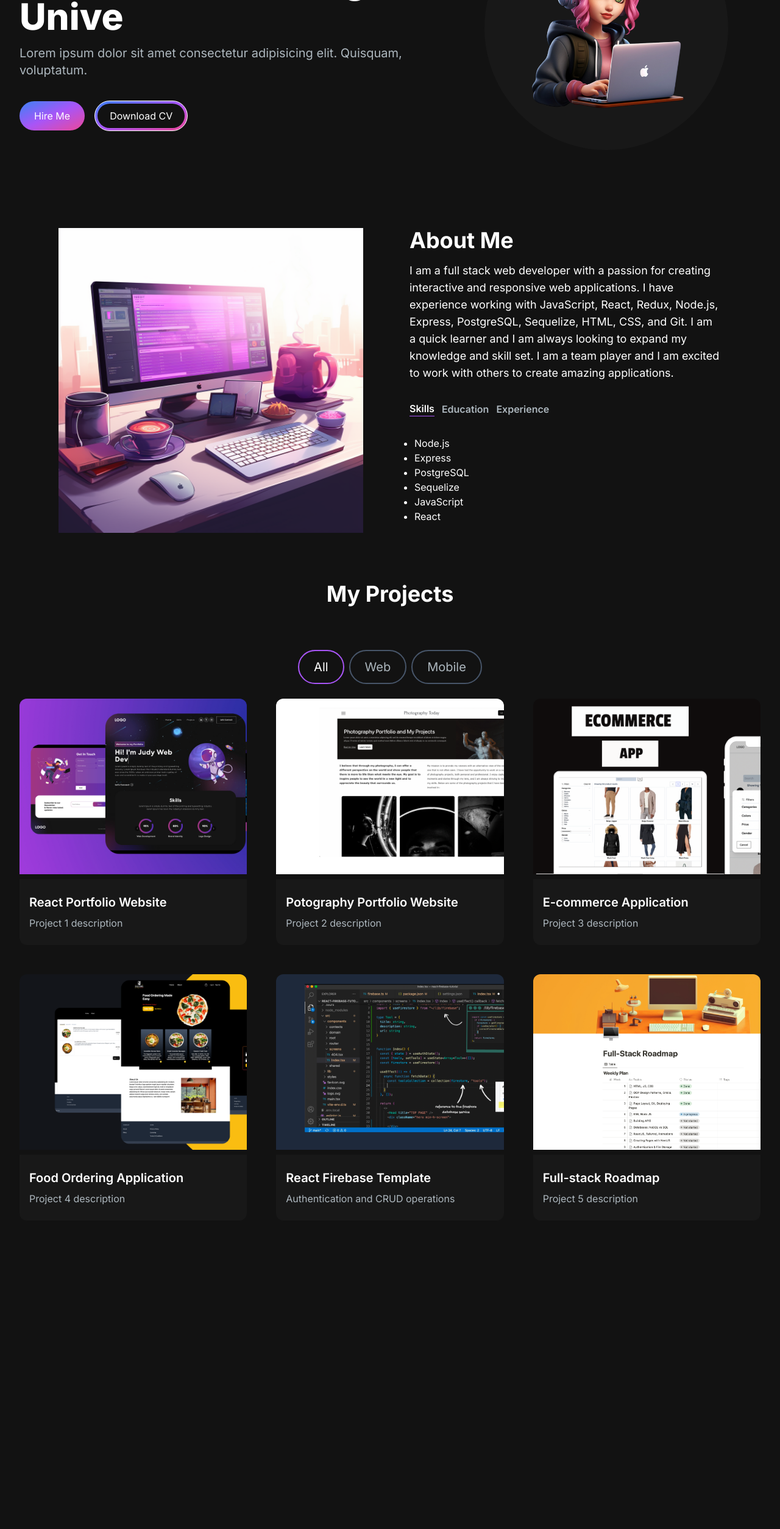
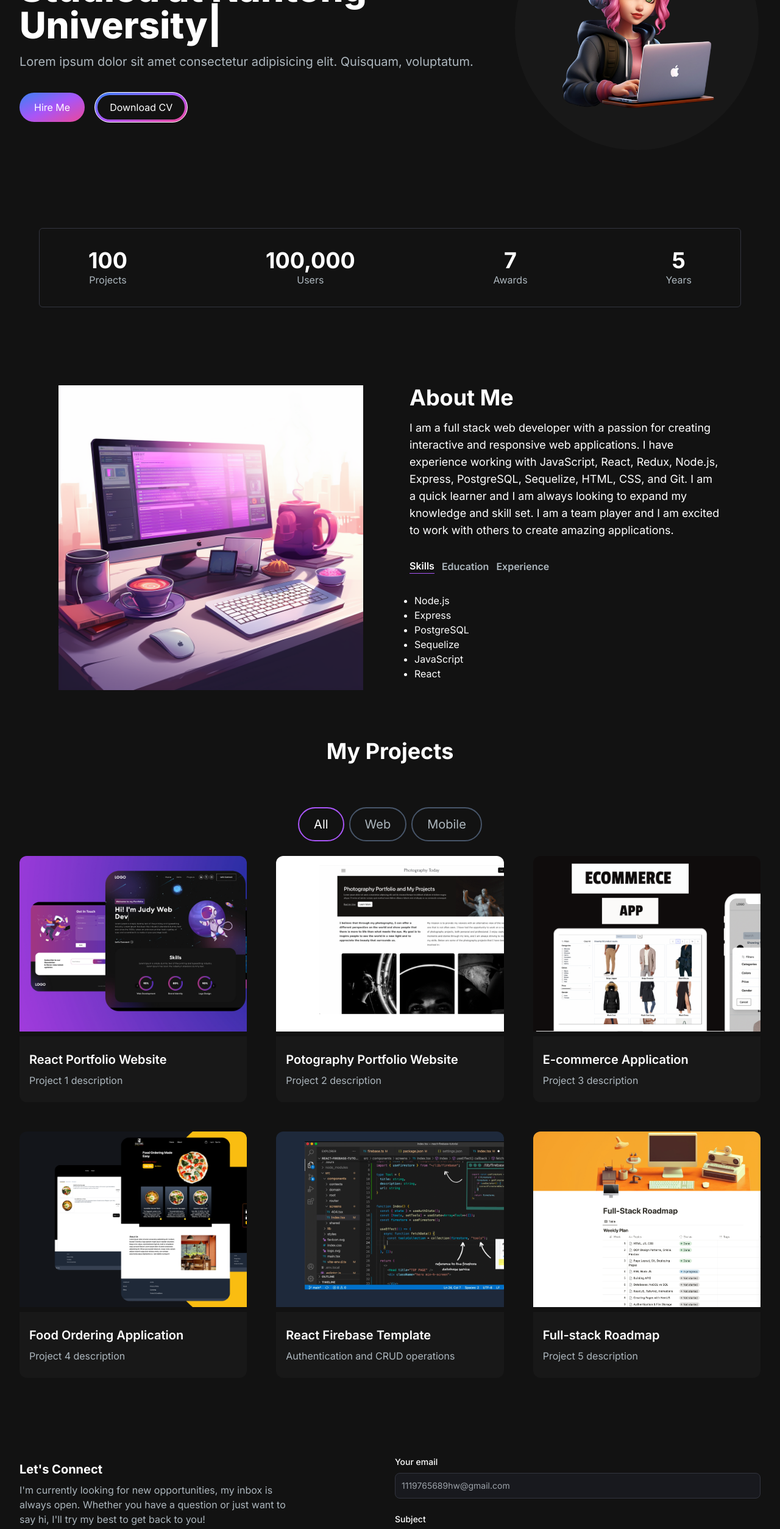
Before and after one commit to Yellowweii/Next-Website, a Next.js app: page / in a window 1280 px wide. Shown: the part 234-2742 px from the top of the page at 61% size. Before the commit the page ends 2252 px from the top, so only its background shows below. Built offline with nearby package versions, Linux system fonts and the light colour scheme.

Commit message:
finish the achievementSection module

```diff
--- a/app/api/send/route.ts
+++ b/app/api/send/route.ts
@@ -10,7 +10,7 @@ export async function POST() {
       from: "Acme <onboarding@resend.dev>",
       to: ["delivered@resend.dev"],
       subject: "Hello world",
-      react: EmailTemplate({ firstName: "John" }) as React.ReactElement,
+      react: EmailTemplate({ firstName: "Yellowwei" }) as React.ReactElement,
     });
 
     return NextResponse.json(data);
--- a/app/layout.tsx
+++ b/app/layout.tsx
@@ -1,28 +1,28 @@
-import Navbar from '@/components/Navbar'
-import './globals.css'
-import type { Metadata } from 'next'
-import { Inter } from 'next/font/google'
+import Navbar from "@/components/Navbar";
+import "./globals.css";
+import type { Metadata } from "next";
+import { Inter } from "next/font/google";
+import Footer from "@/components/Footer";
 
-const inter = Inter({ subsets: ['latin'] })
+const inter = Inter({ subsets: ["latin"] });
 
 export const metadata: Metadata = {
-  title: 'Create Next App',
-  description: 'Generated by create next app',
-}
+  title: "Create Next App",
+  description: "Generated by create next app",
+};
 
-export default function RootLayout({
-  children,
-}: {
-  children: React.ReactNode
-}) {
+export default function RootLayout({ children }: { children: React.ReactNode }) {
   return (
-    <html className='min-h-screen bg-[#121212]' lang="en">
+    <html className="min-h-screen bg-[#121212]" lang="en">
       <body className={inter.className}>
         <header>
           <Navbar />
         </header>
         {children}
+        <footer>
+          <Footer />
+        </footer>
       </body>
     </html>
-  )
+  );
 }
--- a/app/page.tsx
+++ b/app/page.tsx
@@ -1,15 +1,18 @@
 import AboutSection from "@/components/AboutSection";
 import HeroSection from "@/components/HeroSection";
 import ProjectSection from "@/components/ProjectSection";
-import Image from "next/image";
+import EmailSection from "@/components/EmailSection";
+import AchievementsSection from "@/components/AchievementsSection";
 
 export default function Home() {
   return (
     <main className="flex flex-col">
       <div className="container mx-auto px-8 py-4">
         <HeroSection />
+        <AchievementsSection />
         <AboutSection />
         <ProjectSection />
+        <EmailSection />
       </div>
     </main>
   );
--- /dev/null
+++ b/components/AchievementsSection/index.tsx
@@ -0,0 +1,41 @@
+import React from "react";
+
+const achievementsList = [
+  {
+    metric: "Projects",
+    value: "100",
+    postfix: "+",
+  },
+  {
+    prefix: "~",
+    metric: "Users",
+    value: "100,000",
+  },
+  {
+    metric: "Awards",
+    value: "7",
+  },
+  {
+    metric: "Years",
+    value: "5",
+  },
+];
+
+const AchievementsSection = () => {
+  return (
+    <div className="py-8 px-4 xl:gap-16 sm:py-16 xl:px-8">
+      <div className="border-[#33353f] border rounded-md py-8 px-16 flex flex-row items-center justify-between">
+        {achievementsList.map((achievement, index) => {
+          return (
+            <div key={index} className="flex flex-col items-center justify-center mx-4">
+              <h2 className="text-white text-4xl font-bold">{achievement.value}</h2>
+              <p className="text-[#adb7be] text-base">{achievement.metric}</p>
+            </div>
+          );
+        })}
+      </div>
+    </div>
+  );
+};
+
+export default AchievementsSection;
--- a/components/EmailSection/index.tsx
+++ b/components/EmailSection/index.tsx
@@ -1,18 +1,67 @@
 import React from "react";
-import GithubICon from "../../public/github-icon.svg";
-import LinkedInIcon from "../../public/linkedin-icon.svg";
+import GithubIcon from "../../public/github-icon.svg";
+import LinkedinIcon from "../../public/linkedin-icon.svg";
 import Link from "next/link";
 import Image from "next/image";
 
 const EmailSection = () => {
   return (
-    <section className="grid md:grid-cols-2 my-12 py-24 gap-4">
+    <section id="contact" className="grid md:grid-cols-2 my-8 py-24 gap-4">
       <div>
         <h5 className="text-xl font-bold text-white my-2">Let's Connect</h5>
         <p className="text-[#adb7be] mb-4 max-w-md">
           I&apos;m currently looking for new opportunities, my inbox is always open. Whether you have a question or just want to say hi, I&apos;ll try my best to get back to you!
         </p>
-        <div className="socials flex flex-row gap-2"></div>
+        <div className="socials flex flex-row gap-2">
+          <Link href="https://www.github.com">
+            <Image src={GithubIcon} alt="Github Icon" />
+          </Link>
+          <Link href="https://www.linkedin.com">
+            <Image src={LinkedinIcon} alt="Github Icon" />
+          </Link>
+        </div>
+      </div>
+      <div>
+        <form className="flex flex-col gap-6">
+          <div>
+            <label htmlFor="email" className="text-white block mb-2 text-sm font-medium">
+              Your email
+            </label>
+            <input
+              className="bg-[#18191e] border border-[#33353f] placeholder-[#9ca2a9] text-sm text-gray-100 rounded-lg block w-full p-2.5"
+              type="email"
+              id="email"
+              required
+              placeholder="1119765689hw@gmail.com"
+            />
+          </div>
+          <div>
+            <label htmlFor="subject" className="text-white block mb-2 text-sm font-medium">
+              Subject
+            </label>
+            <input
+              className="bg-[#18191e] border border-[#33353f] placeholder-[#9ca2a9] text-sm text-gray-100 rounded-lg block w-full p-2.5"
+              type="text"
+              id="subject"
+              required
+              placeholder="Just saying hi"
+            />
+          </div>
+          <div>
+            <label htmlFor="message" className="text-white block mb-2 text-sm font-medium">
+              Message
+            </label>
+            <textarea
+              className="bg-[#18191e] border border-[#33353f] placeholder-[#9ca2a9] text-sm text-gray-100 rounded-lg block w-full p-2.5"
+              id="message"
+              required
+              placeholder="Let's talk about..."
+            />
+          </div>
+          <button className="bg-purple-500 hover:bg-purple-600 text-white font-medium py-2.5 px-20 rounded-lg w-full" type="submit">
+            Send Message
+          </button>
+        </form>
       </div>
     </section>
   );
--- /dev/null
+++ b/components/Footer/index.tsx
@@ -0,0 +1,12 @@
+import React from "react";
+
+const Footer = () => {
+  return (
+    <div className="footer border z-10 border-t-[#33353F] border-l-transparent border-r-transparent text-white container p-12 flex justify-between">
+      <span>LOGO</span>
+      <p className="text-slate-600">All rights reserved.</p>
+    </div>
+  );
+};
+
+export default Footer;
--- a/components/HeroSection/index.tsx
+++ b/components/HeroSection/index.tsx
@@ -7,7 +7,7 @@ const HeroSection = () => {
   return (
     <section className="py-20 lg:py-16">
       <div className="grid grid-cols-1 lg:grid-cols-12">
-        <div className="col-span-7 place-self-center text-center sm:text-left">
+        <div className="col-span-8 place-self-center text-center sm:text-left">
           <h1 className="text-white mb-4 text-4xl sm:text-5xl lg:text-6xl font-extrabold">
             <span className="text-transparent bg-clip-text bg-gradient-to-r from-purple-400 to-pink-600">Hello, I'm </span>
             <br />
@@ -21,7 +21,7 @@ const HeroSection = () => {
             </button>
           </div>
         </div>
-        <div className="col-span-5 place-self-center mt-6 lg:mt-0">
+        <div className="col-span-4 place-self-center mt-6 lg:mt-0">
           <div className="rounded-full bg-[#181818] w-[250px] h-[250px] lg:w-[400px] lg:h-[400px] flex items-center justify-center">
             <Image className="absolute" src="/images/hero-image.png" alt="hero image" width={300} height={300} />
           </div>
--- a/components/Navbar/index.tsx
+++ b/components/Navbar/index.tsx
@@ -24,7 +24,7 @@ const navLinks = [
 const Navbar = () => {
   const [showMenu, setShowMenu] = useState(false);
   return (
-    <nav className="fixed mx-auto top-0 left-0 z-10 bg-[#121212] bg-opacity-100 w-full">
+    <nav className="fixed mx-auto border border-[#33353f] top-0 left-0 z-10 bg-[#121212] bg-opacity-100 w-full">
       <div className="flex flex-wrap items-center justify-between mx-auto px-4 py-2 container lg:py-4">
         <Link className="text-4xl md:text-5xl text-white font-semibold" href="/">
           Logo
```
